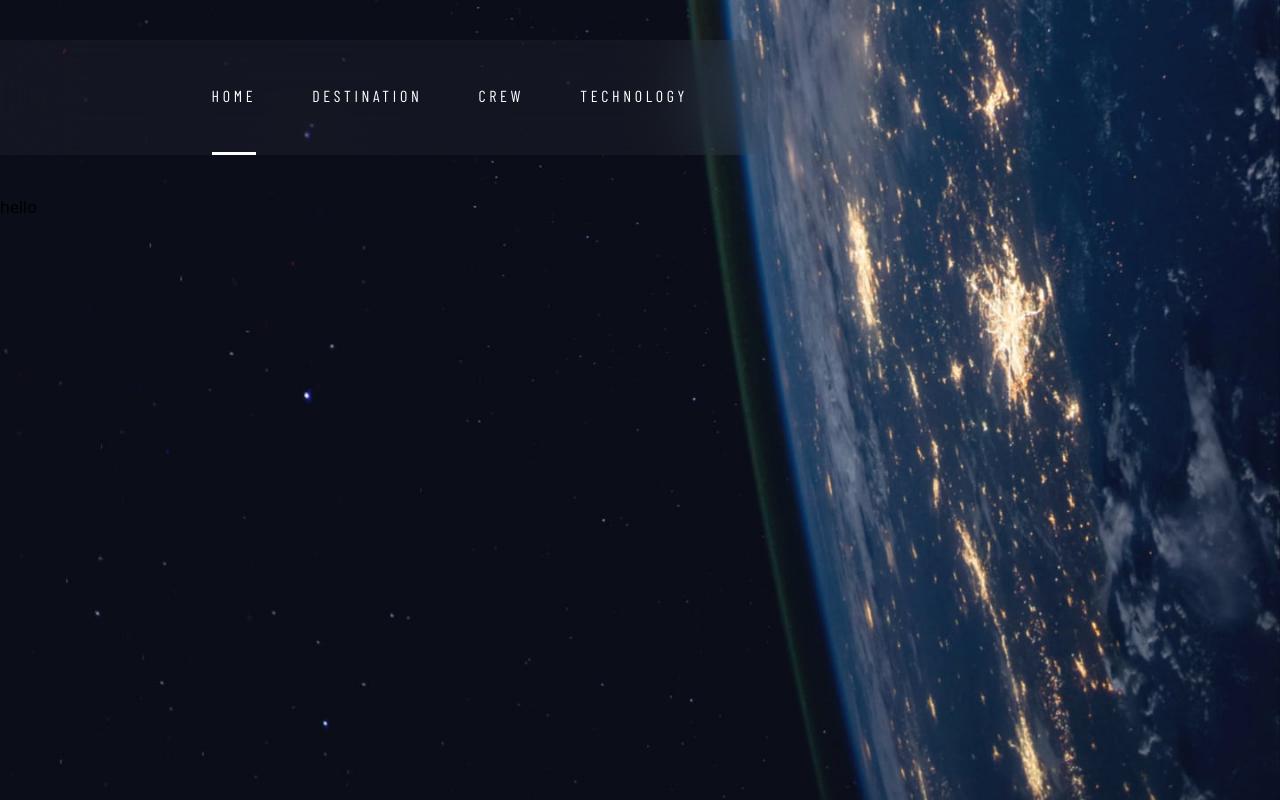
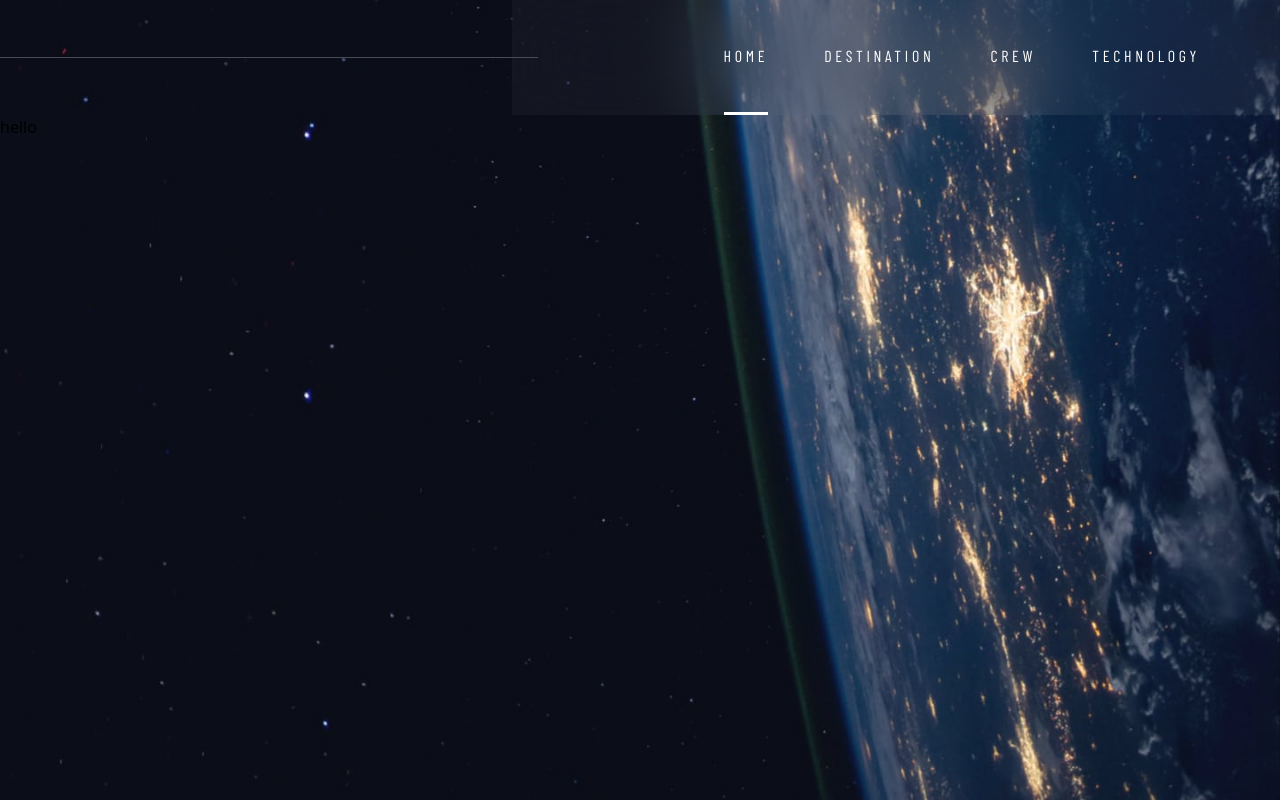
Before and after one commit to nicolsam/space-tourism, a React (Vite) app: page / in a window 1280 px wide. Built offline with nearby package versions, Linux system fonts and the light colour scheme; a web font is replaced by a local one.

Commit message:
add: icon and row

```diff
--- a/src/components/Header/index.tsx
+++ b/src/components/Header/index.tsx
@@ -1,8 +1,23 @@
+import { Link } from 'react-router-dom';
 import Menu from '@components/Menu';
+
+import Logo from '@icons/shared/logo.svg';
+
+import * as S from './styles';
 
 const Header = () => {
   return (
-    <div className="w-screen relative xl:py-10">
+    <div className="h-fit xl:h-1/6 relative top-0 z-50 flex flex-row xl:justify-end items-center xl:items-center">
+        <div className="w-2/5 h-full pl-12 xl:hidden">
+          <Link to="/" className="h-fit cursor-pointer">
+            <img src={Logo} alt="Logo" />
+          </Link>
+        </div>
+
+        <div className="hidden xl:block w-2/5 z-50">
+          <S.Row />
+        </div>
+
         <Menu />
     </div>
   )
--- /dev/null
+++ b/src/components/Header/styles.ts
@@ -0,0 +1,8 @@
+import styled from "styled-components";
+
+export const Row = styled.div`
+  width: 105%;
+  height: .1rem;
+
+  background: #494A54;
+`;
```
